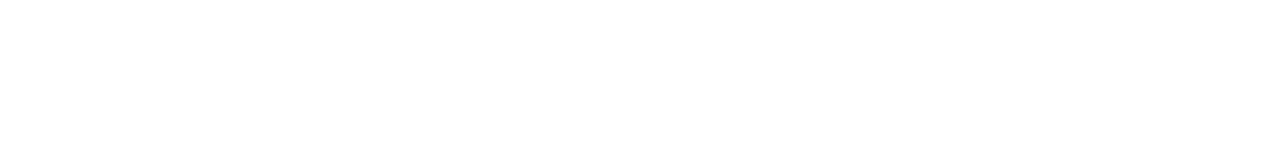
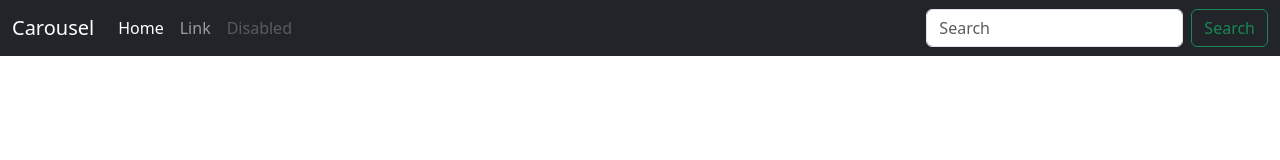
Before and after one commit to NimbuxD/1.4.3-actividad, a plain HTML site: page index.html in a window 1280 px wide. Drawn offline with nearby package versions, Linux system fonts and the light colour scheme.

Commit message:
bootstrap

```diff
--- a/index.html
+++ b/index.html
@@ -4,8 +4,34 @@
     <meta charset="UTF-8">
     <meta name="viewport" content="width=device-width, initial-scale=1.0">
     <title>RETAIL</title>
+    <link href="https://cdn.jsdelivr.net/npm/bootstrap@5.3.3/dist/css/bootstrap.min.css" rel="stylesheet" integrity="sha384-QWTKZyjpPEjISv5WaRU9OFeRpok6YctnYmDr5pNlyT2bRjXh0JMhjY6hW+ALEwIH" crossorigin="anonymous">
 </head>
 <body>
-
+    <nav class="navbar navbar-expand-md navbar-dark fixed-top bg-dark">
+        <div class="container-fluid">
+          <a class="navbar-brand" href="#">Carousel</a>
+          <button class="navbar-toggler" type="button" data-bs-toggle="collapse" data-bs-target="#navbarCollapse" aria-controls="navbarCollapse" aria-expanded="false" aria-label="Toggle navigation">
+            <span class="navbar-toggler-icon"></span>
+          </button>
+          <div class="collapse navbar-collapse" id="navbarCollapse">
+            <ul class="navbar-nav me-auto mb-2 mb-md-0">
+              <li class="nav-item">
+                <a class="nav-link active" aria-current="page" href="#">Home</a>
+              </li>
+              <li class="nav-item">
+                <a class="nav-link" href="#">Link</a>
+              </li>
+              <li class="nav-item">
+                <a class="nav-link disabled" aria-disabled="true">Disabled</a>
+              </li>
+            </ul>
+            <form class="d-flex" role="search">
+              <input class="form-control me-2" type="search" placeholder="Search" aria-label="Search">
+              <button class="btn btn-outline-success" type="submit">Search</button>
+            </form>
+          </div>
+        </div>
+      </nav>
+      <script src="https://cdn.jsdelivr.net/npm/bootstrap@5.3.3/dist/js/bootstrap.bundle.min.js" integrity="sha384-YvpcrYf0tY3lHB60NNkmXc5s9fDVZLESaAA55NDzOxhy9GkcIdslK1eN7N6jIeHz" crossorigin="anonymous"></script>
 </body>
 </html>
```
